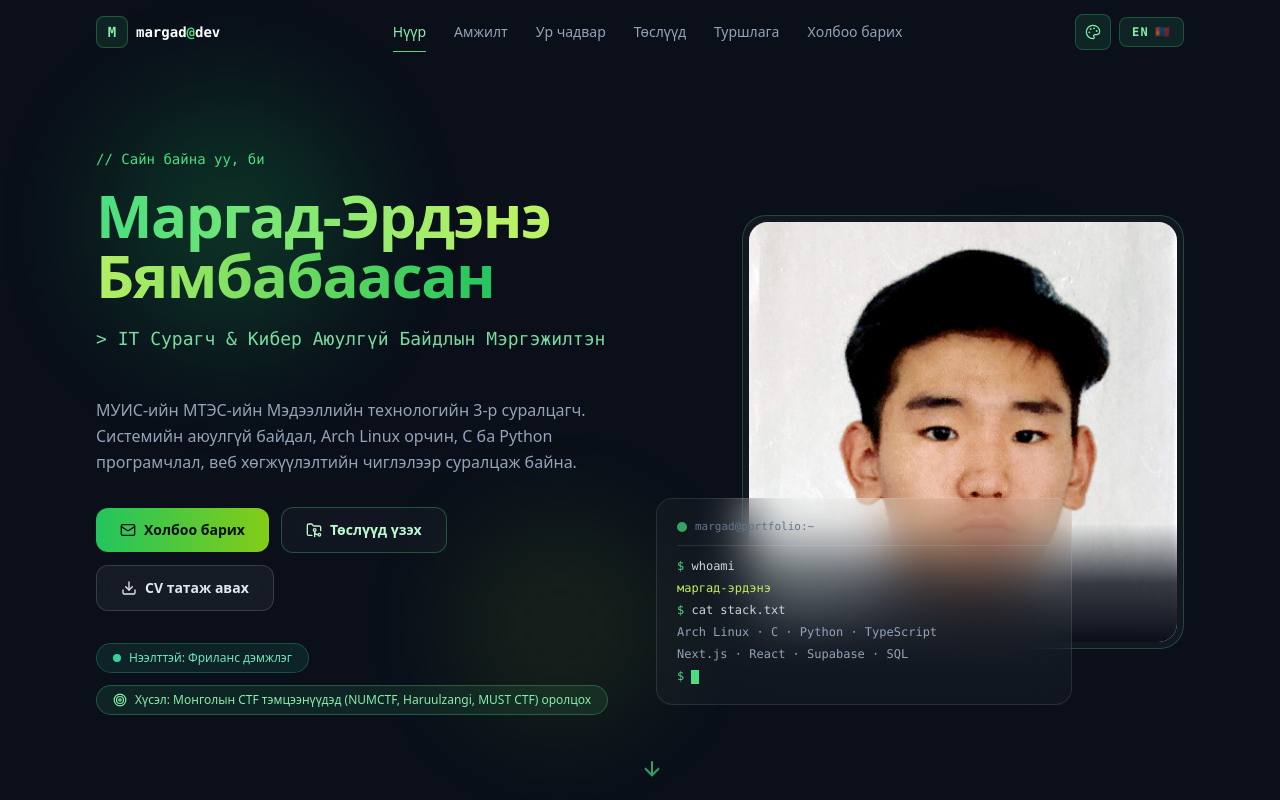
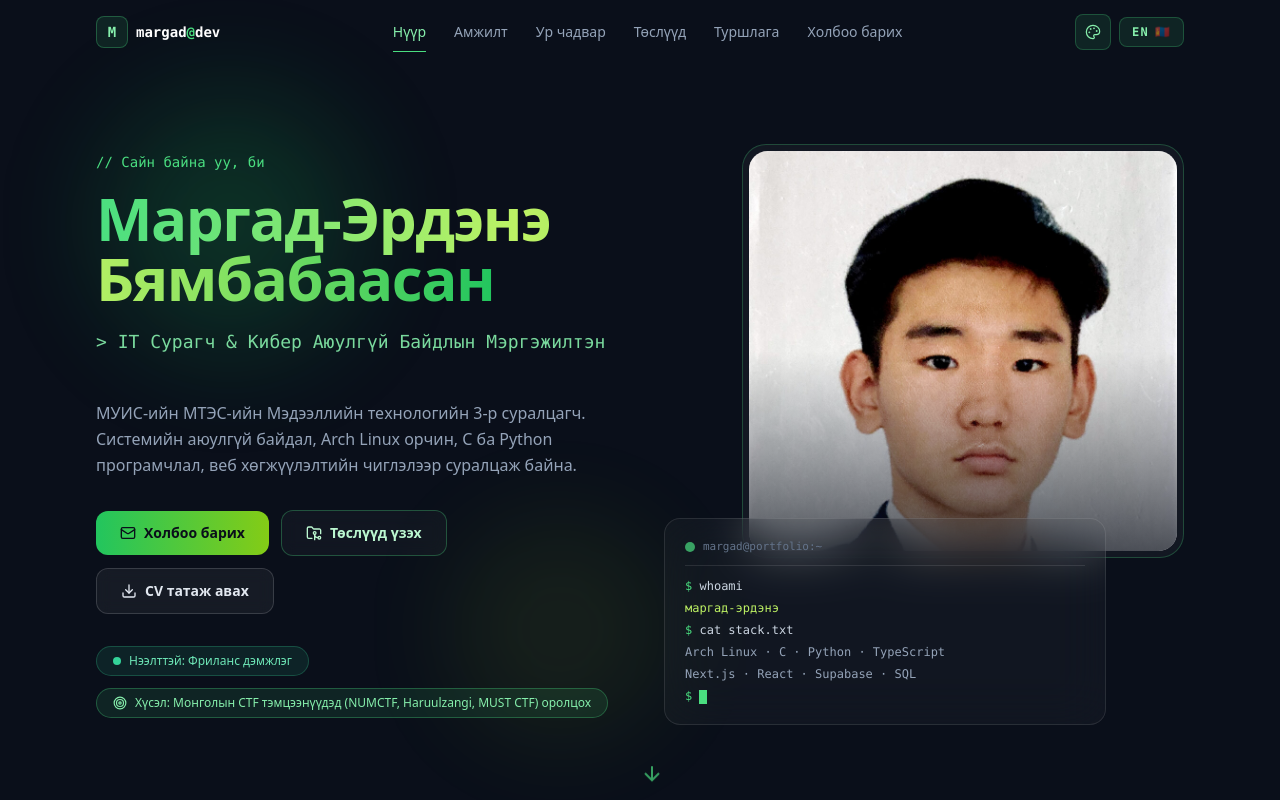
Before and after one commit to Zaprilli/Portfolio_web, a Next.js app: page / in a window 1280 px wide. Shown: the top 800 px of the page. Built offline with nearby package versions, Linux system fonts and the light colour scheme.

Commit message:
ui: clean up hero photo and terminal card layout

```diff
--- a/components/Hero.tsx
+++ b/components/Hero.tsx
@@ -187,15 +187,12 @@ export default function Hero() {
                 width={640}
                 height={830}
                 priority
-                className="h-[420px] w-full object-cover object-top"
+                className="h-[400px] w-full object-cover object-top"
               />
-              <div className="absolute inset-x-0 bottom-0 bg-gradient-to-t from-abyss via-abyss/80 to-transparent p-4 pt-12">
-                <p className="font-mono text-xs text-brand-400">~/whoami</p>
-                <p className="mt-0.5 text-sm font-semibold text-white">
-                  {lang === 'mn' ? 'Б. Маргад-Эрдэнэ' : 'M. Margad-Erdene'}
-                </p>
-                <p className="text-[11px] text-slate-400">{c.status[lang]}</p>
-              </div>
+              <div
+                aria-hidden
+                className="absolute inset-0 bg-gradient-to-t from-abyss/70 via-transparent to-transparent"
+              />
             </div>
           </motion.div>
 
@@ -204,7 +201,7 @@ export default function Hero() {
             initial={{ opacity: 0, y: 40 }}
             animate={{ opacity: 1, y: 0 }}
             transition={{ duration: 0.8, delay: 0.55 }}
-            className="glass-card absolute -bottom-14 -left-2 w-[80%] p-5 font-mono text-xs"
+            className="glass-card relative z-10 -mt-10 ml-0 w-[85%] p-5 font-mono text-xs"
           >
             <div className="mb-3 flex items-center gap-2 border-b border-white/10 pb-2.5">
               <span className="h-2.5 w-2.5 rounded-full bg-brand-400/70" />
```
